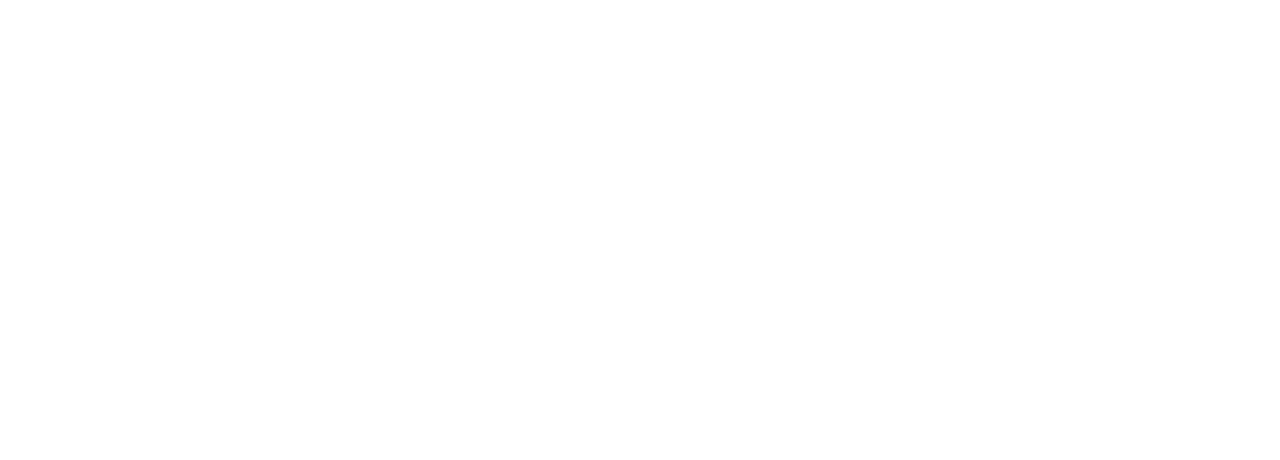
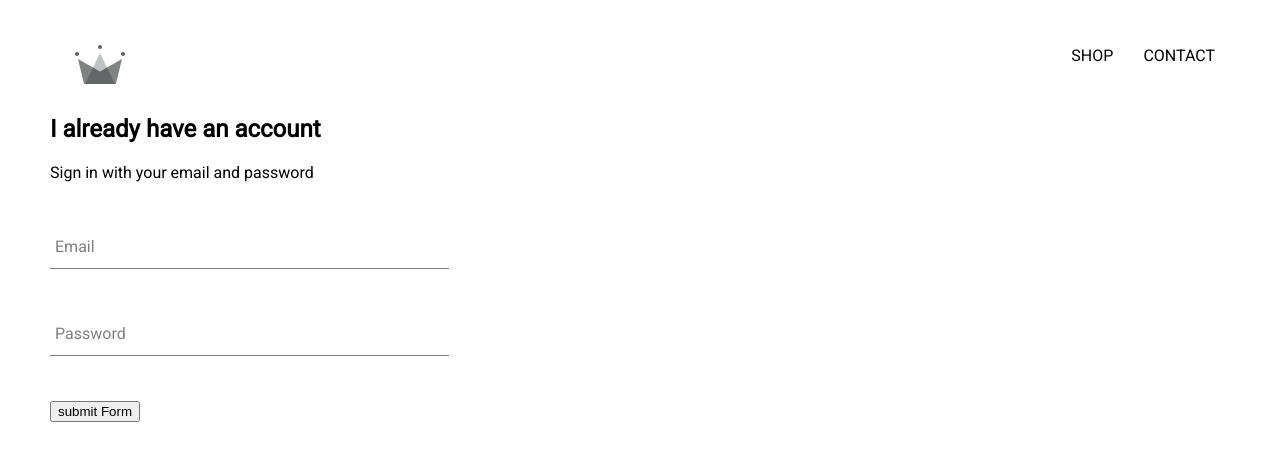
Before and after one commit to RoyRee/crwn-shopping, a React (Create React App) app: page /signin in a window 1280 px wide. Shown: the top 460 px of the page. Built offline with nearby package versions, Linux system fonts and the light colour scheme.

Commit message:
created Sign-in component with structure for sign-in and signup

```diff
--- a/src/App.css
+++ b/src/App.css
@@ -2,3 +2,9 @@
   font-family: 'Roboto', sans-serif;
   padding: 20px 50px;
 }
+
+
+a{
+  text-decoration: none;
+  color: black;
+}
--- a/src/App.js
+++ b/src/App.js
@@ -1,15 +1,19 @@
 import './App.css';
 import HomePage from './pages/homepage/homepage.component';
-import { Route } from 'react-router-dom';
+import {Switch, Route } from 'react-router-dom';
 import ShopPage from './pages/shop/shop.component';
-
-
+import Header from './components/header/header.component';
+import SignInAndSIgnUpPage from './pages/sign-in-and-sign-up/sign-in-and-sign-up.component';
 
 function App() {
   return (
     <div>
+      <Header/>
+      <Switch>
       <Route exact  path='/' component={HomePage}/>
       <Route exact path='/shop' component={ShopPage}/>
+      <Route exact path='/signin' component={SignInAndSIgnUpPage}/>
+      </Switch>
     </div>
   );
 }
--- /dev/null
+++ b/src/components/form-input/form-input.component.jsx
@@ -0,0 +1,21 @@
+import React from 'react';
+
+import './form-input.styles.scss';
+
+
+const FormInput = ({handleChange,label, ...otherProps}) =>(
+    <div className="group">
+        <input className='form-input' onChange={handleChange} {...otherProps} />
+        {
+            label ?
+           ( <label className={`${otherProps.value.length ? 'shrink' : ''
+           } form-input-label`}
+           >
+            {label}
+            </label>)
+            :null
+        }
+    </div>
+)
+
+export default FormInput;
--- /dev/null
+++ b/src/components/form-input/form-input.styles.scss
@@ -0,0 +1,54 @@
+$sub-color: grey;
+$main-color: black;
+
+@mixin shrinkLabel {
+  top: -14px;
+  font-size: 12px;
+  color: $main-color;
+}
+
+.group {
+  position: relative;
+  margin: 45px 0;
+
+  .form-input {
+    background: none;
+    background-color: white;
+    color: $sub-color;
+    font-size: 18px;
+    padding: 10px 10px 10px 5px;
+    display: block;
+    width: 100%;
+    border: none;
+    border-radius: 0;
+    border-bottom: 1px solid $sub-color;
+    margin: 25px 0;
+
+    &:focus {
+      outline: none;
+    }
+
+    &:focus ~ .form-input-label {
+      @include shrinkLabel();
+    }
+  }
+
+  input[type='password'] {
+    letter-spacing: 0.3em;
+  }
+
+  .form-input-label {
+    color: $sub-color;
+    font-size: 16px;
+    font-weight: normal;
+    position: absolute;
+    pointer-events: none;
+    left: 5px;
+    top: 10px;
+    transition: 300ms ease all;
+
+    &.shrink {
+      @include shrinkLabel();
+    }
+  }
+}
--- /dev/null
+++ b/src/components/header/header.component.jsx
@@ -0,0 +1,25 @@
+import React from 'react';
+import { Link } from 'react-router-dom';
+import {ReactComponent as Logo } from '../../assets/crown.svg';
+import './header.style.scss';
+
+const Header =() =>(
+    <div className='header'>
+        <Link className='logo-container' to="/">
+        <Logo className='logo'/>
+        </Link>
+        <div className='options'>
+            <Link className='option' to='/shop'>
+                SHOP
+            </Link>
+            <Link className='option' to='/contact'>
+                CONTACT
+            </Link>
+
+        </div>
+
+    </div>
+)
+
+
+export default Header;
--- /dev/null
+++ b/src/components/header/header.style.scss
@@ -0,0 +1,25 @@
+.header {
+    height: 70px;
+    width: 100%;
+    display: flex;
+    justify-content: space-between;
+    margin-bottom: 25px;
+
+    .logo-container {
+      height: 100%;
+      width: 70px;
+      padding: 25px;
+    }
+
+    .options {
+      width: 50%;
+      height: 100%;
+      display: flex;
+      align-items: center;
+      justify-content: flex-end;
+
+      .option {
+        padding: 10px 15px;
+      }
+    }
+  }
--- /dev/null
+++ b/src/components/sign-in/sign-in.component.jsx
@@ -0,0 +1,66 @@
+import React from 'react';
+
+import './sign-in.styles.scss';
+import FormInput from '../form-input/form-input.component';
+
+
+class SignIn extends React.Component{
+    constructor(props){
+        super(props);
+        this.state ={
+            email: '',
+            password: ''
+        }
+    }
+
+
+    handleSubmit = event =>{
+        event.preventDefault();
+        this.setState({email:'', password: ''})
+    }
+
+    handleChange =  event =>{
+        // console.log(event.target);
+        const {value,name} = event.target;
+        // console.log(name + ' '+ value);
+        this.setState({[name]: value})
+
+    }
+
+
+    render(){
+        return(
+            <div className='sign-in'>
+                <h2>I already have an account</h2>
+                <span>Sign in with your email and password</span>
+
+                <form onSubmit={this.handleSubmit}>
+                    <FormInput
+                    name="email"
+                    type="email"
+                    value={this.state.email}
+                    handleChange={this.handleChange}
+                    label='Email'
+                     required
+                     />
+
+
+
+                    <FormInput
+                    name="password"
+                    type="password"
+                    value={this.state.password}
+                    handleChange={this.handleChange}
+                    label='Password'
+                    required
+                    />
+
+                    <input type="submit" value='submit Form' />
+                </form>
+            </div>
+        )
+    }
+}
+
+
+export default SignIn;
--- /dev/null
+++ b/src/components/sign-in/sign-in.styles.scss
@@ -0,0 +1,3 @@
+.sign-in{
+    width:30vw;
+}
--- /dev/null
+++ b/src/pages/sign-in-and-sign-up/sign-in-and-sign-up.component.jsx
@@ -0,0 +1,12 @@
+import React from 'react';
+
+import './sign-in-and-sign-up.styles.scss';
+import SignIn from '../../components/sign-in/sign-in.component';
+
+const SignInAndSIgnUpPage = () =>(
+    <div className='sign-in-and-sign-up'>
+        <SignIn />
+    </div>
+)
+
+export default SignInAndSIgnUpPage;
```
Also changed, not shown: src/assets/crown.svg (added), src/pages/sign-in-and-sign-up/sign-in-and-sign-up.styles.scss (added).
